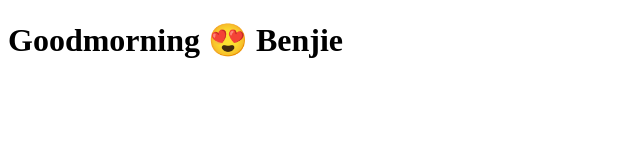
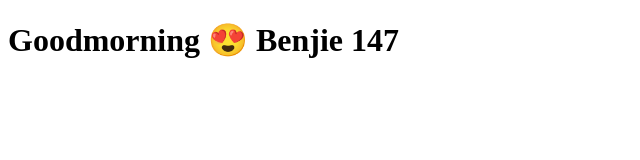
Before and after one commit to BenjieGrandz/reactpro, a React (Vite) app: page / in a window 1280 px wide. Shown: the top 160 px of the page, without its empty margins (0-640 px from the left). Built offline with nearby package versions, Linux system fonts and the light colour scheme.

Commit message:
Here the seat number array was added in  app.jsx and hello.jsx

```diff
--- a/src/App.jsx
+++ b/src/App.jsx
@@ -1,9 +1,15 @@
 import Hello from "./components/Hello";
 
 function App() {
+  const seatNumbers = [1, 4, 7];
   return (
     <div className="App">
-      <Hello name="Benjie" message="Goodmorning" emoji="😍" />{" "}
+      <Hello
+        name="Benjie"
+        message="Goodmorning"
+        emoji="😍"
+        seatNumbers={seatNumbers}
+      />{" "}
       {/*emoji picker is windows + period  */}
     </div>
   );
--- a/src/components/Hello.jsx
+++ b/src/components/Hello.jsx
@@ -1,8 +1,8 @@
-function Hello({ name, message, emoji }) {
+function Hello({ name, message, emoji, seatNumbers }) {
   return (
     <div>
       <h1>
-        {message} {emoji} {name}
+        {message} {emoji} {name} {seatNumbers}
       </h1>
     </div>
   );
```
